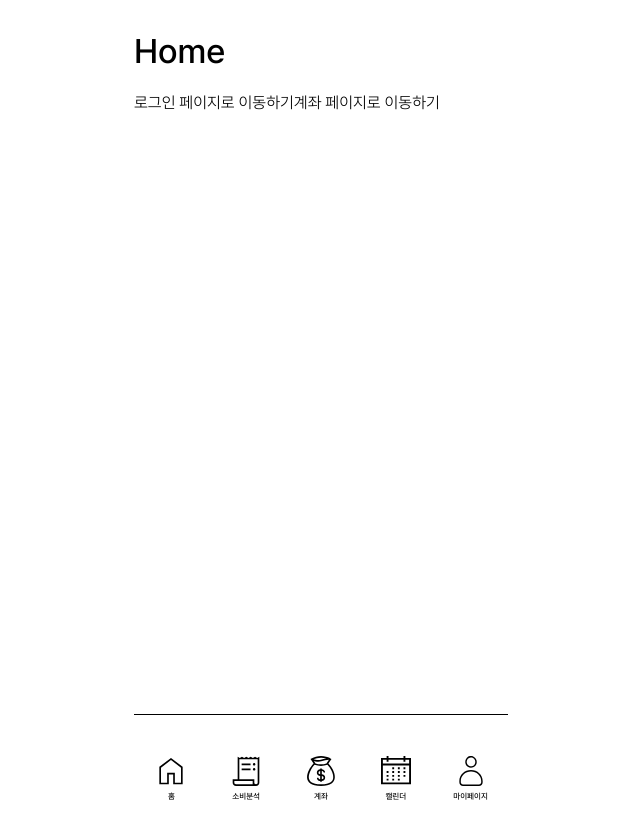
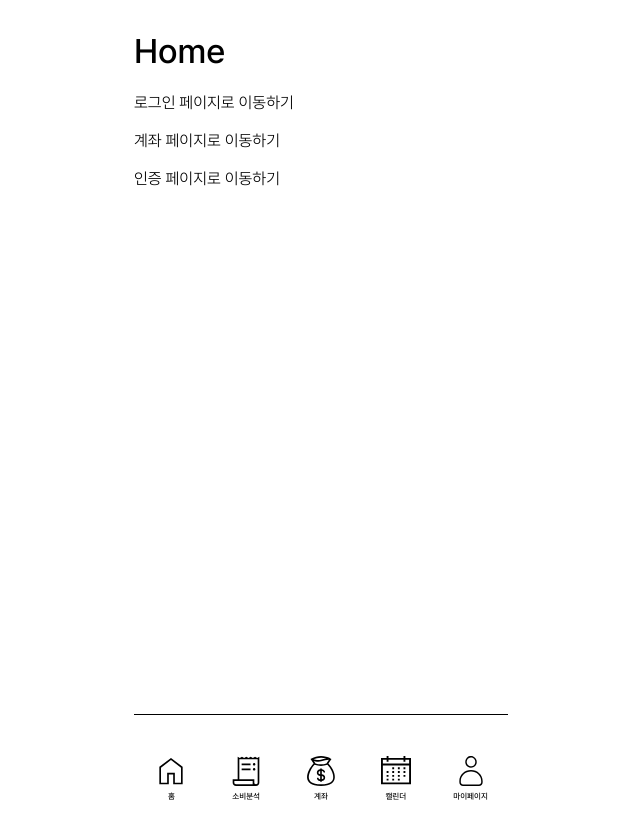
Before and after one commit to Master-of-SSAMBA/petsi-server, a React (Vite) app in the folder frontend/petsi-client/: page / in a window 1280 px wide. Shown: the top 838 px of the page, without its empty margins (319-959 px from the left). Built offline with nearby package versions, Linux system fonts and the light colour scheme.

Commit message:
Style: 프리티어 적용

```diff
--- a/frontend/petsi-client/src/pages/Home.tsx
+++ b/frontend/petsi-client/src/pages/Home.tsx
@@ -23,7 +23,10 @@ const Home = () => {
         <>
             <h1>Home</h1>
             <NavLink to="/login">로그인 페이지로 이동하기</NavLink>
+            <br /> <br />
             <NavLink to="/account">계좌 페이지로 이동하기</NavLink>
+            <br /> <br />
+            <NavLink to="/picture">인증 페이지로 이동하기</NavLink>
         </>
     );
 };
--- a/frontend/petsi-client/src/pages/login/Login.tsx
+++ b/frontend/petsi-client/src/pages/login/Login.tsx
@@ -52,7 +52,7 @@ const Login = ({}: LoginProps) => {
                 </St.FindPassword>
             </St.InputSection>
             <St.BtnSection>
-                <Button color="yellow" text="로그인" shadow={true}/>
+                <Button color="yellow" text="로그인" shadow={true} />
                 <Button
                     color="lightgray"
                     text="회원가입"
--- a/frontend/petsi-client/src/pages/signup/SignUp.tsx
+++ b/frontend/petsi-client/src/pages/signup/SignUp.tsx
@@ -11,11 +11,9 @@ const SignUp = () => {
             right: "empty",
             text: "회원가입",
             isVisible: true,
-        })
+        });
     }, [setHeaderState]);
-    return (
-        <h1>SignUp.tsx</h1>
-    )
+    return <h1>SignUp.tsx</h1>;
 };
 
 export default SignUp;
```
